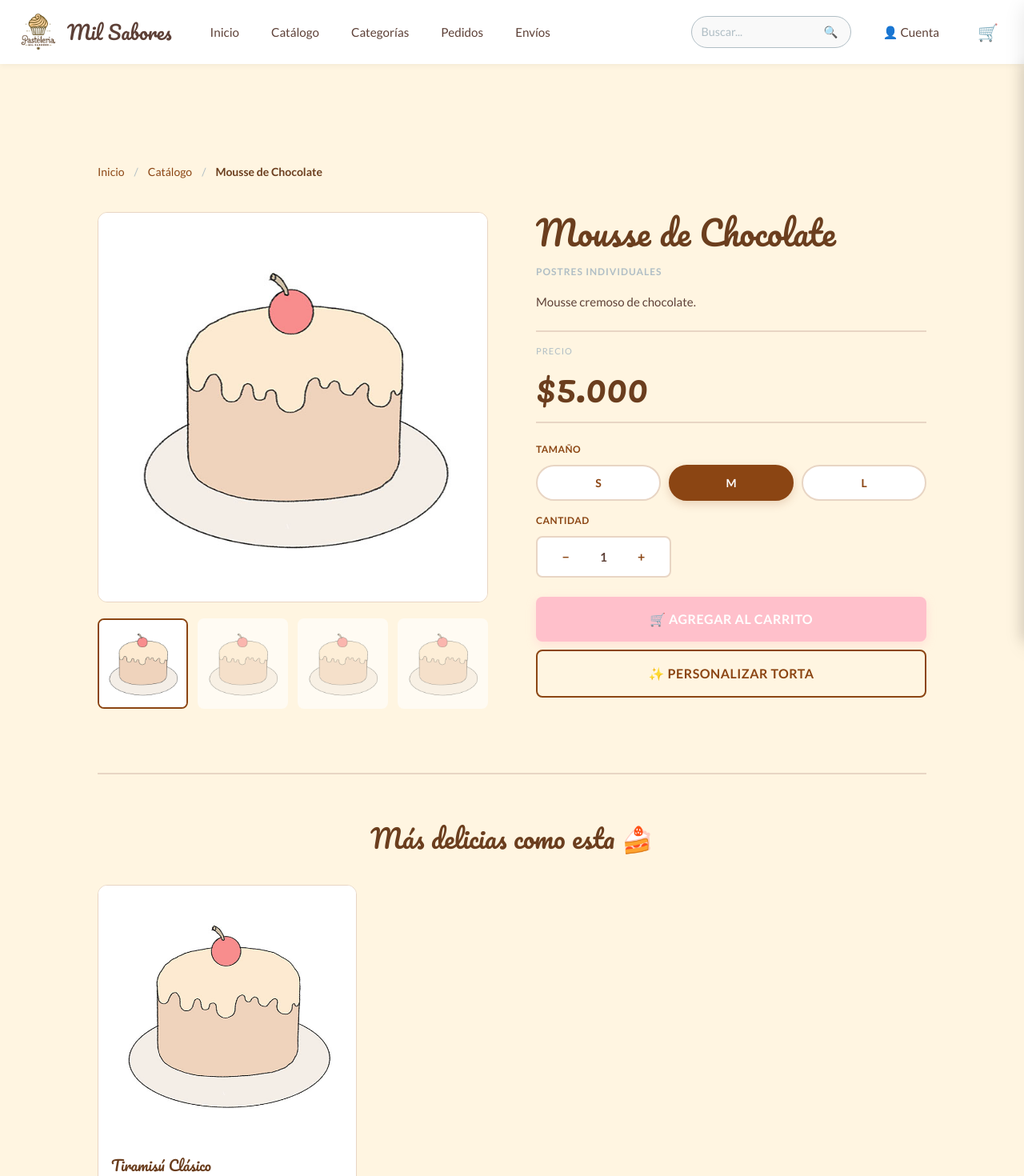
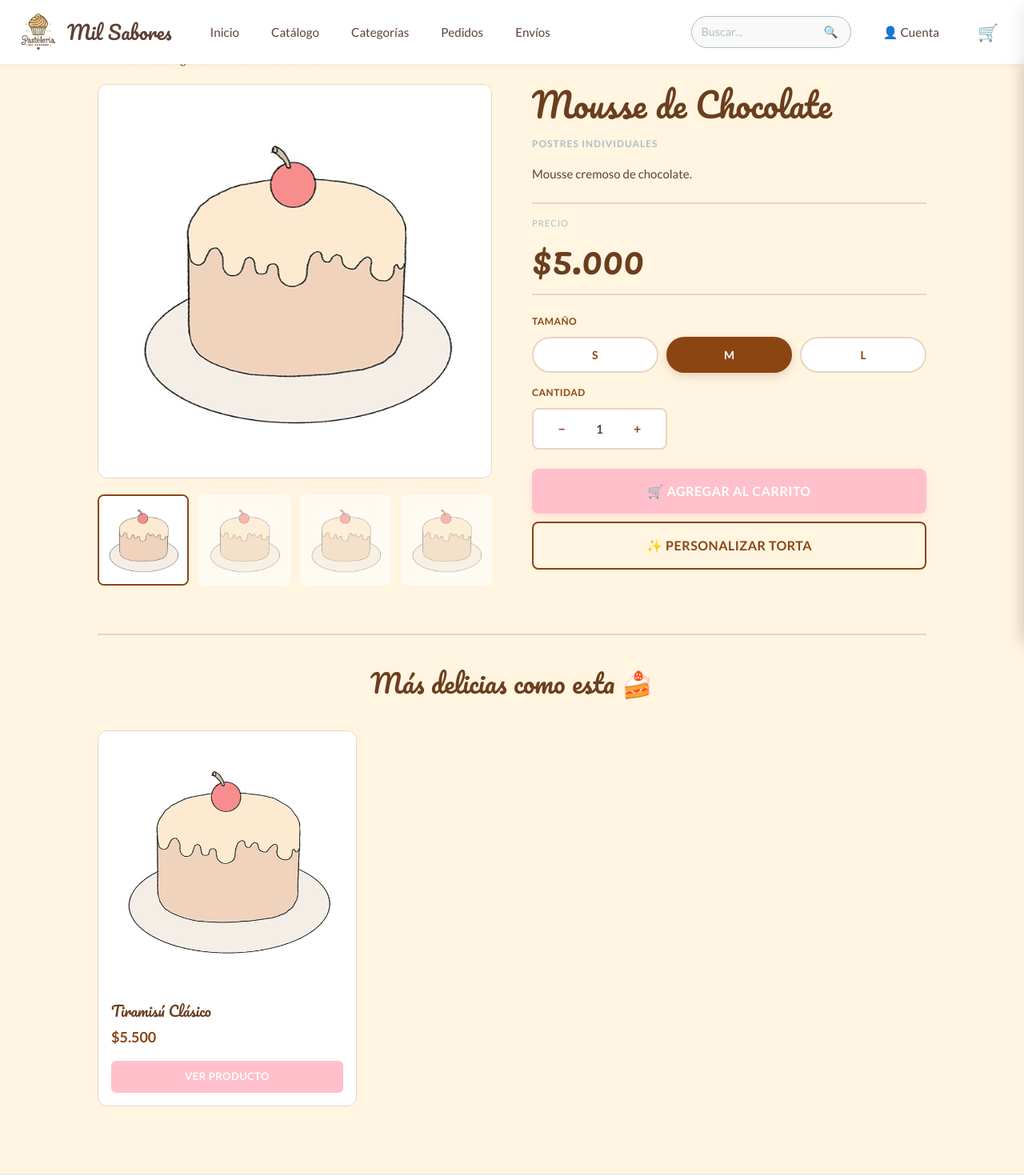
Before and after one commit to guala19/pasteleria-react, a React (Vite) app: page /producto/PI001 in a window 1280 px wide. Shown: the top 1470 px of the page at 80% size. Built offline with nearby package versions, Linux system fonts and the light colour scheme.

Commit message:
Reducir espacios en blanco de página de producto

```diff
--- a/src/styles/product-detail.css
+++ b/src/styles/product-detail.css
@@ -17,8 +17,8 @@
 .product-detail-container {
   min-height: 100vh;
   background-color: var(--cream-bg);
-  padding: 100px 40px 60px;
-  margin-top: 80px;
+  padding: 40px 40px 60px;
+  margin-top: 0;
   font-family: "Lato", sans-serif;
 }
 
@@ -28,7 +28,7 @@
   display: flex;
   align-items: center;
   gap: 8px;
-  margin-bottom: 40px;
+  margin-bottom: 20px;
   font-size: 14px;
   color: var(--chocolate);
 }
@@ -60,8 +60,8 @@
 .product-main-content {
   display: grid;
   grid-template-columns: 1fr 1fr;
-  gap: 60px;
-  margin-bottom: 80px;
+  gap: 50px;
+  margin-bottom: 60px;
   align-items: start;
 }
 
@@ -474,8 +474,8 @@
 /* ==================== RELATED PRODUCTS ==================== */
 
 .related-products-section {
-  margin-top: 80px;
-  padding-top: 60px;
+  margin-top: 60px;
+  padding-top: 40px;
   border-top: 2px solid var(--border-light);
 }
 
```
